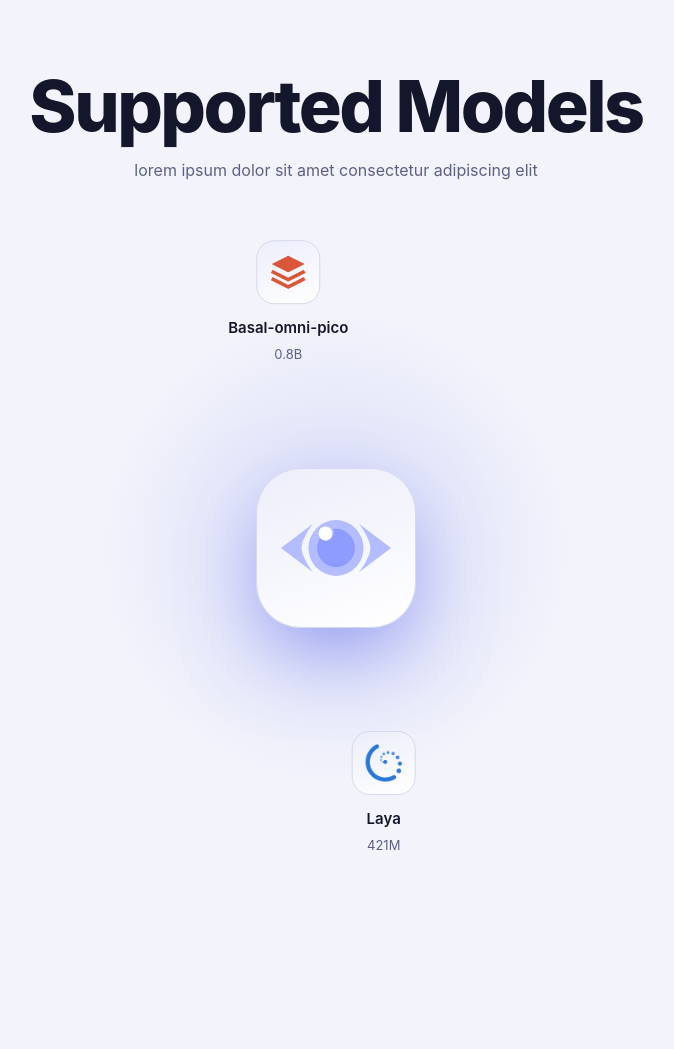
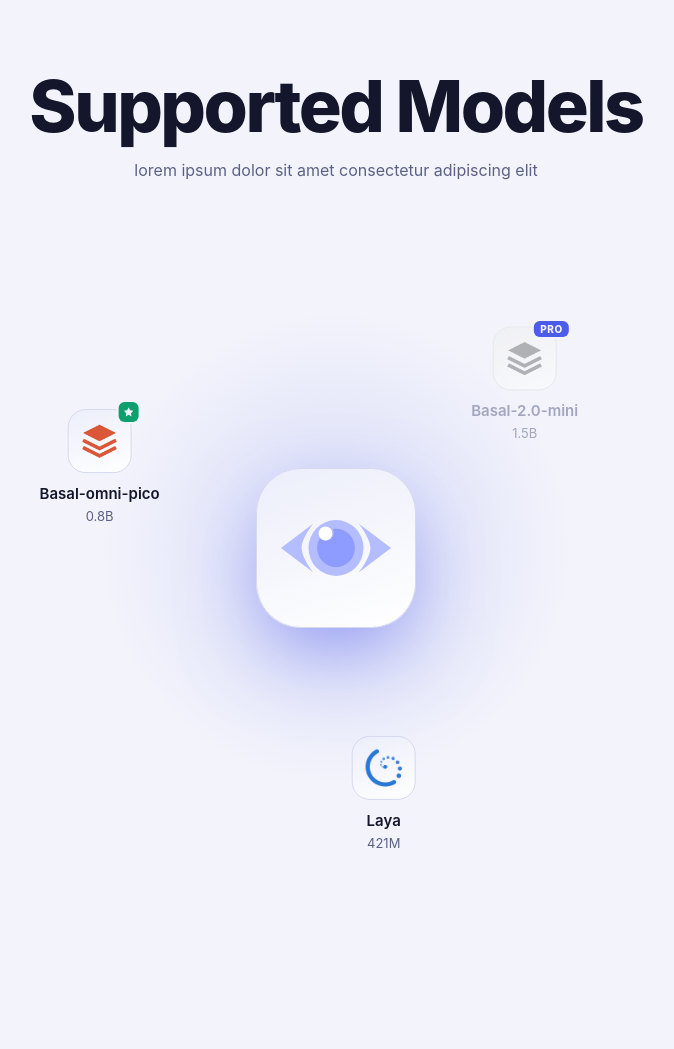
Before and after one commit to Krisuniooo/Web-Development-Project, a PHP site: page / in a window 1280 px wide. Shown: the part 830-1879 px from the top of the page, without its empty margins (304-978 px from the left). Run offline with PHP 8.4, Linux system fonts and the light colour scheme; some libraries are stand-ins or nearby versions.

Commit message:
feat: add Basal-2.0-mini PRO model and recommended badge
- Add Basal-2.0-mini (1.5B) as a greyed-out PRO-only model
- Mark Basal-omni-pico as recommended with a star badge
- Show PRO and recommended badges in the logo's top-right corner
- Tighten spacing between model name and size
- Scale the logo together with its badge on hover

Co-Authored-By: Claude Opus 5.5 <noreply@anthropic.com>

```diff
--- a/config/models.php
+++ b/config/models.php
@@ -11,5 +11,13 @@ return [
         "size" => "0.8B",
         "logo" => "/assets/models/basal.png",
         "github" => "https://github.com/rkinas/basal",
+        "recommended" => true,
+    ],
+    [
+        "label" => "Basal-2.0-mini",
+        "size" => "1.5B",
+        "logo" => "/assets/models/basal.png",
+        "github" => "https://github.com/rkinas/basal",
+        "pro" => true,
     ],
 ];
--- a/public/css/home.css
+++ b/public/css/home.css
@@ -200,9 +200,8 @@
   border-radius: 18px;
   background: linear-gradient(160deg, var(--color-surface-raised), var(--color-surface));
   object-fit: contain;
-  transition: scale 0.2s;
 }
-.models-orbit-item:hover .models-orbit-item--logo {
+.models-orbit-item:hover .models-orbit-item--media {
   scale: 1.08;
 }
 
@@ -210,12 +209,63 @@
   color: var(--color-text);
   font-size: var(--font-size-sm);
   font-weight: 600;
+  line-height: 1.25;
   white-space: nowrap;
 }
 
 .models-orbit-item--size {
   color: var(--color-muted);
   font-size: var(--font-size-xs);
+  line-height: 1.25;
+}
+
+.models-orbit-item--media {
+  position: relative;
+  display: block;
+  transition: scale 0.2s;
+}
+
+.models-orbit-item--pro {
+  position: absolute;
+  top: 0;
+  right: 0;
+  translate: 35% -35%;
+  padding: 3px 6px;
+  border-radius: 6px;
+  background: var(--color-accent);
+  color: var(--color-background);
+  font-size: 0.625rem;
+  font-weight: 800;
+  line-height: 1;
+  letter-spacing: 0.06em;
+  box-shadow: 0 0 0 2px var(--color-background);
+}
+
+.models-orbit-item--recommended {
+  position: absolute;
+  top: 0;
+  right: 0;
+  translate: 35% -35%;
+  display: grid;
+  place-items: center;
+  width: 20px;
+  height: 20px;
+  border-radius: 6px;
+  background: var(--color-success);
+  color: var(--color-background);
+  box-shadow: 0 0 0 2px var(--color-background);
+}
+.models-orbit-item--recommended svg {
+  display: block;
+}
+
+.models-orbit-item.is-pro .models-orbit-item--logo {
+  filter: grayscale(1);
+  opacity: 0.5;
+}
+.models-orbit-item.is-pro .models-orbit-item--label,
+.models-orbit-item.is-pro .models-orbit-item--size {
+  color: var(--color-disabled);
 }
 
 .models-orbit-item {
--- a/public/views/home/models.html.php
+++ b/public/views/home/models.html.php
@@ -7,7 +7,8 @@
         <ul class="models-orbit">
             <?php foreach($models as $model): ?>
                 <a href="<?= htmlspecialchars($model['github'], ENT_QUOTES, 'UTF-8') ?>" target="_blank" rel="noopener noreferrer">
-                    <li class="models-orbit-item">
+                    <li class="models-orbit-item<?= !empty($model['pro']) ? ' is-pro' : '' ?>">
+                        <span class="models-orbit-item--media">
                             <img
                                 src="<?= htmlspecialchars($model['logo'], ENT_QUOTES, 'UTF-8') ?>"
                                 alt=""
@@ -15,6 +16,16 @@
                                 width="64"
                                 height="64"
                             />
+                            <?php if (!empty($model['pro'])): ?>
+                                <span class="models-orbit-item--pro" title="Available for PRO users only">PRO</span>
+                            <?php elseif (!empty($model['recommended'])): ?>
+                                <span class="models-orbit-item--recommended" role="img" aria-label="Recommended" title="Recommended">
+                                    <svg viewBox="0 0 24 24" width="12" height="12" aria-hidden="true">
+                                        <path fill="currentColor" d="M12 2.5l2.94 5.96 6.56.95-4.75 4.63 1.12 6.54L12 17.5l-5.87 3.08 1.12-6.54L2.5 9.41l6.56-.95z" />
+                                    </svg>
+                                </span>
+                            <?php endif; ?>
+                        </span>
                         <span class="models-orbit-item--label">
                             <?= htmlspecialchars($model['label'], ENT_QUOTES, 'UTF-8') ?>
                         </span>
```
Lines whose indentation alone changed are shown as unchanged.
